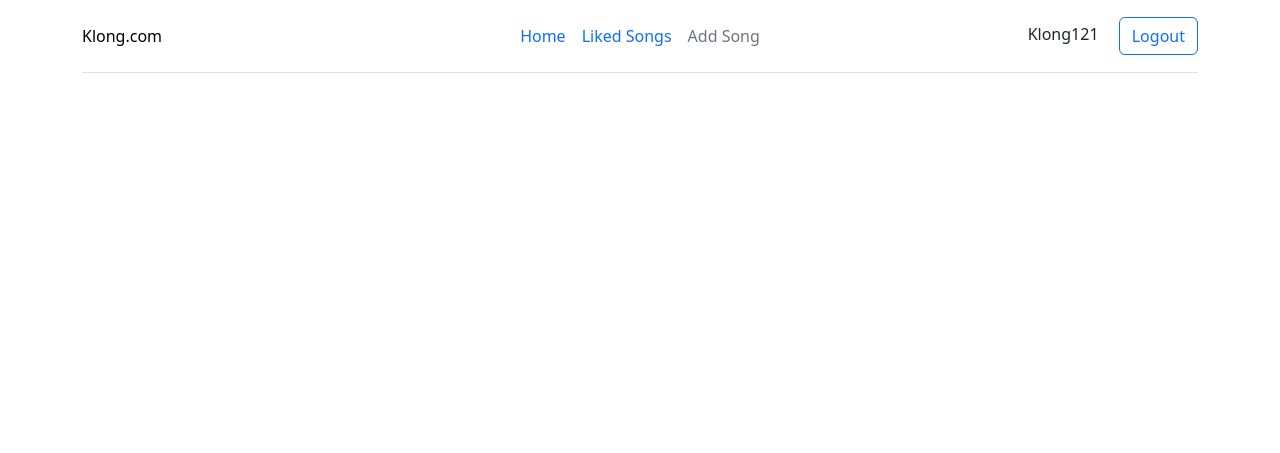
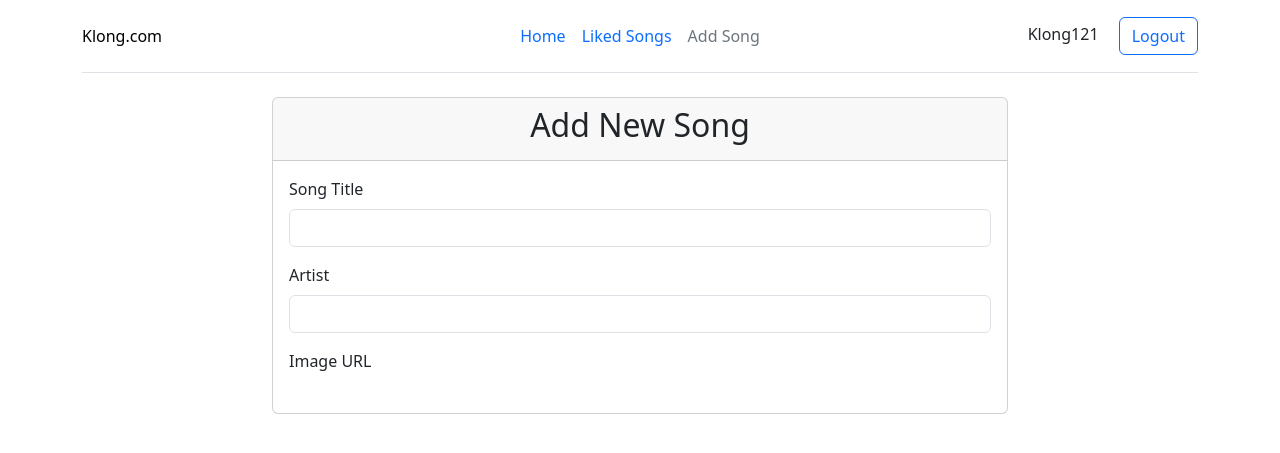
Before and after one commit to Klong1212/Website, a Flask app: page /add in a window 1280 px wide. Shown: the top 453 px of the page. Run offline with Flask 2, Linux system fonts and the light colour scheme; a user stored in the database is signed in.

Commit message:
add cardbody

```diff
--- a/templates/add.html
+++ b/templates/add.html
@@ -32,3 +32,30 @@
               {% endif %}
           </div>
       </header>
+
+      <div class="row justify-content-center">
+        <div class="col-md-8">
+            <div class="card">
+                <div class="card-header">
+                    <h2 class="text-center">Add New Song</h2>
+                </div>
+                <div class="card-body">
+                    {% with messages = get_flashed_messages(with_categories=true) %}
+                        {% if messages %}
+                            {% for category, message in messages %}
+                                <div class="alert alert-{{ category }}">{{ message }}</div>
+                            {% endfor %}
+                        {% endif %}
+                    {% endwith %}
+
+                    <form method="POST">
+                        <div class="mb-3">
+                            <label for="title" class="form-label">Song Title</label>
+                            <input type="text" class="form-control" id="title" name="title" required>
+                        </div>
+                        <div class="mb-3">
+                            <label for="artist" class="form-label">Artist</label>
+                            <input type="text" class="form-control" id="artist" name="artist" required>
+                        </div>
+                        <div class="mb-3">
+                            <label for="image_url" class="form-label">Image URL
```
